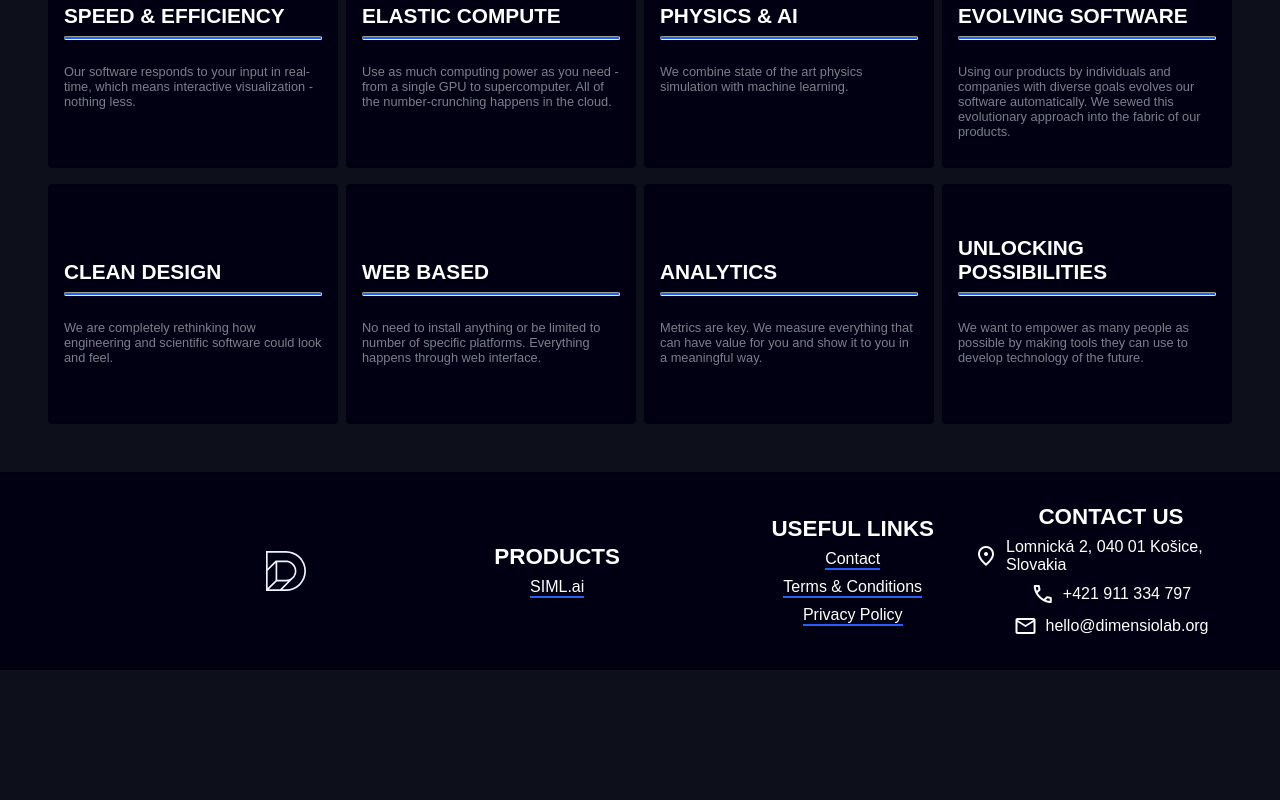
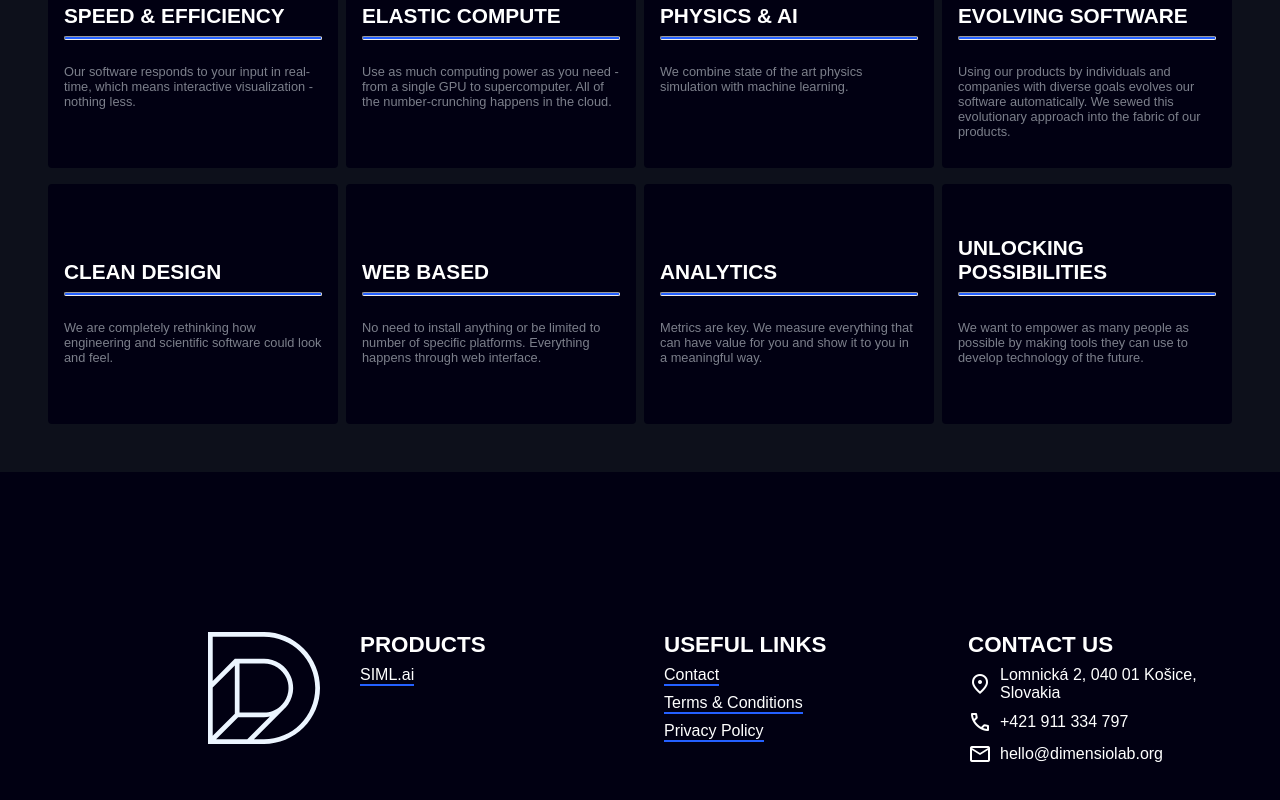
Before and after one commit to DimensionLab/web, a Next.js app: page / in a window 1280 px wide. Shown: the part 1982-2782 px from the top of the page. Before the commit the page ends 2652 px from the top, so only its background shows below. Built offline with nearby package versions, Linux system fonts and the light colour scheme.

Commit message:
feat: make logo in footer bigger and add padding from left on widescreen

```diff
--- a/src/components/homepage/Footer.tsx
+++ b/src/components/homepage/Footer.tsx
@@ -5,12 +5,14 @@ const FooterWrapper = styled.footer`
   grid-template-columns: repeat(1, 1fr);
   justify-items: center;
   align-items: center;
-  padding: 2rem 2rem;
+  padding-top: 5rem;
+  padding-bottom: 5rem;
+  padding-left: 3rem;
+  padding-right: 3rem;
   background-color: #010012;
   width: 100%;
   color: #fff;
   gap: 2.5rem;
-  padding-horizontal: 3rem;
 
   @media (min-width: 768px) {
     grid-template-columns: repeat(2, 1fr);
@@ -20,12 +22,33 @@ const FooterWrapper = styled.footer`
   @media (min-width: 1200px) {
     grid-template-columns: repeat(4, 1fr);
     justify-items: end;
+    align-items: start;
+    padding-top: 10rem;
+    padding-bottom: 10rem;
   }
 
   .logo {
     display: flex;
+
+    @media (min-width: 768px) {
+      width: 100%;
+      align-self: start;
+    }
+
+    @media (min-width: 1200px) {
+      padding-left: 10rem;
+    }
+
     img {
-      width: 2.5rem;
+      width: 4rem;
+
+      @media (min-width: 768px) {
+        width: 4rem;
+      }
+
+      @media (min-width: 1200px) {
+        width: 7rem;
+      }
     }
   }
   .products {
@@ -34,9 +57,18 @@ const FooterWrapper = styled.footer`
     align-items: center;
     gap: 0.5rem;
 
+    @media (min-width: 768px) {
+      width: 100%;
+      align-self: start;
+    }
+
     .title {
       font-size: 1.4rem;
       font-weight: 700;
+
+      @media (min-width: 768px) {
+        align-self: start;
+      }
     }
     .simlai-redirect {
       font-size: 1rem;
@@ -44,6 +76,10 @@ const FooterWrapper = styled.footer`
       text-decoration: none;
       border-bottom: 2px solid #2460FF;
       transition: all 0.3s ease-in-out;
+
+      @media (min-width: 768px) {
+        align-self: start;
+      }
 
       &:hover {
         transform: rotate(360deg);
@@ -56,9 +92,18 @@ const FooterWrapper = styled.footer`
     align-items: center;
     gap: 0.5rem;
 
+    @media (min-width: 768px) {
+      width: 100%;
+      align-self: start;
+    }
+
     .title {
       font-size: 1.4rem;
       font-weight: 700;
+
+      @media (min-width: 768px) {
+        align-self: start;
+      }
     }
 
     a {
@@ -67,6 +112,10 @@ const FooterWrapper = styled.footer`
       text-decoration: none;
       border-bottom: 2px solid #2460FF;
       transition: all 0.3s ease-in-out;
+
+      @media (min-width: 768px) {
+        align-self: start;
+      }
 
       &:hover {
         transform: rotate(360deg);
@@ -78,6 +127,11 @@ const FooterWrapper = styled.footer`
     flex-direction: column;
     align-items: center;
     gap: 0.5rem;
+
+    @media (min-width: 768px) {
+      align-items: start;
+      width: 100%;
+    }
 
     .title {
       font-size: 1.4rem;
--- a/src/components/homepage/mainContent/ConnectWithUs.tsx
+++ b/src/components/homepage/mainContent/ConnectWithUs.tsx
@@ -66,7 +66,7 @@ const ConnectWithUs = () => {
   return (
     <ConnectWithUsWrapper>
       <div className="headings">
-        <div className="small-title">LET'S CONNECT!</div>
+        <div className="small-title">LET&apos;S CONNECT!</div>
         <div className="big-title">Do you use any physics-based simulation software?</div>
       </div>
       <div className="description-box">
```
